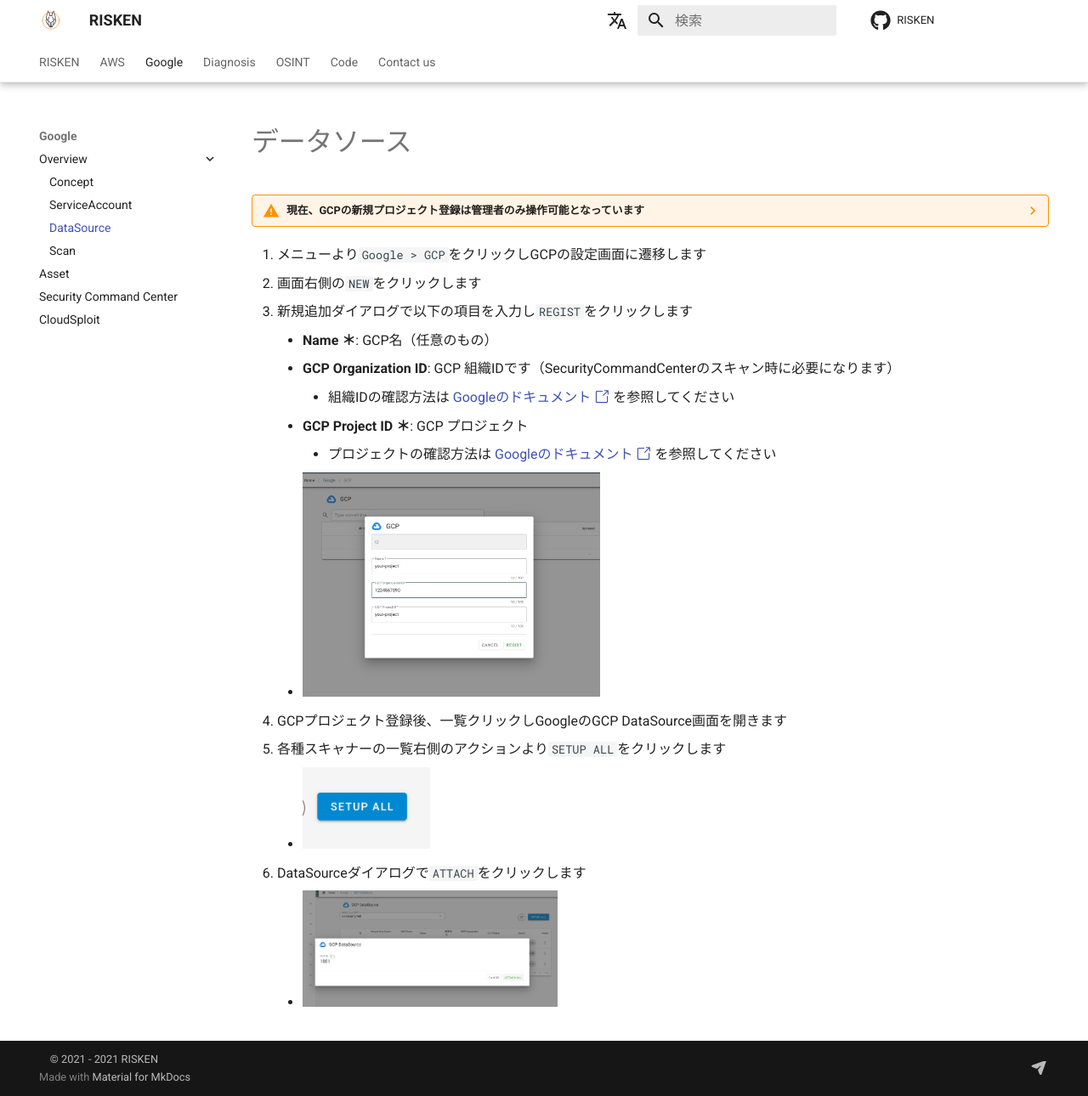
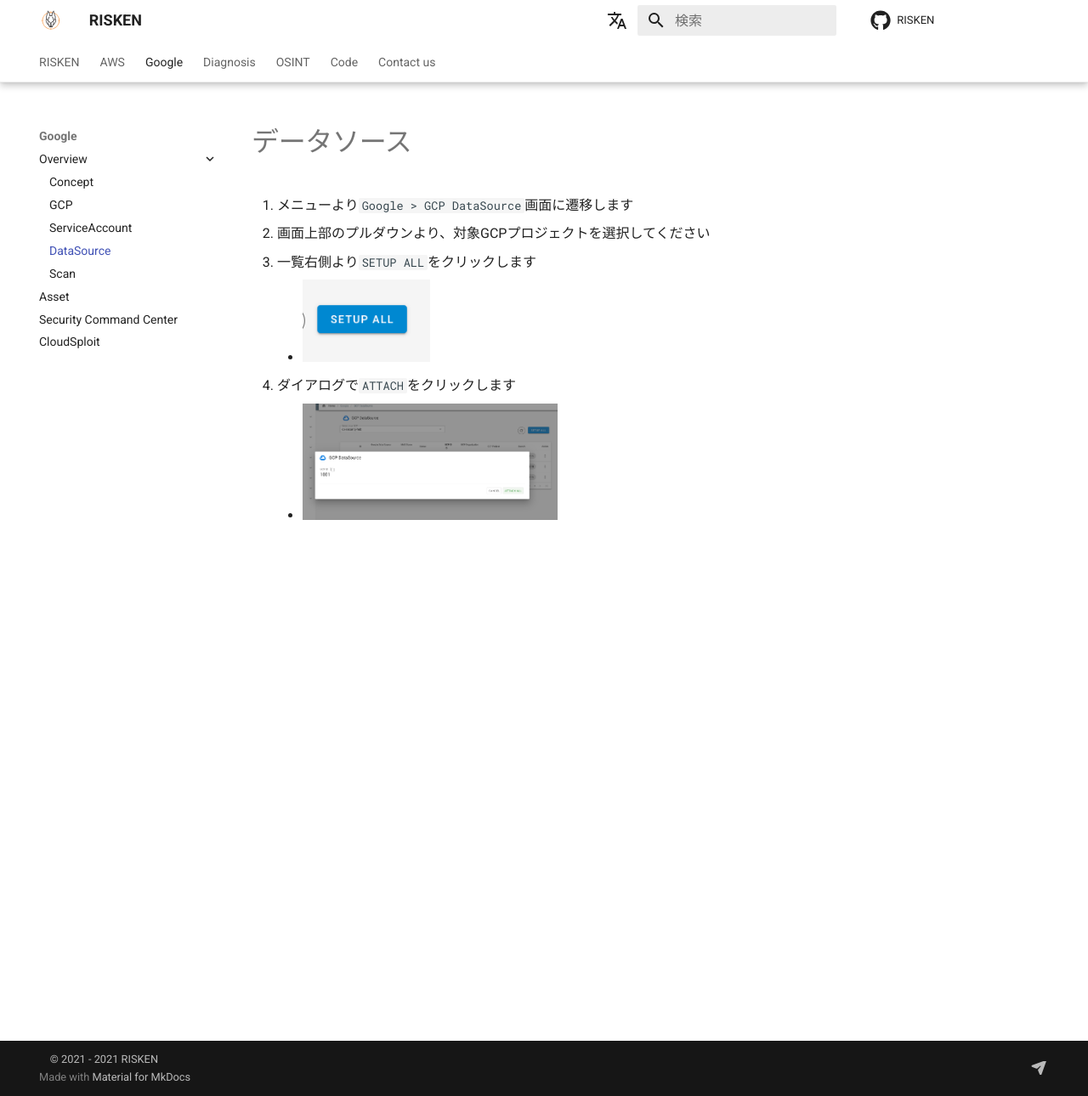
Before and after one commit to ca-risken/doc, an MkDocs documentation site: the page built from docs/google/overview_datasource.md, in a window 1280 px wide and 1290 px high. Shown: the whole window at 85% size. Built offline with MkDocs 1.6.1 and Material for MkDocs 9.7.7, drawn with Linux system fonts in a browser that asks for light colours; comment, search, counter and statistics services are not loaded.

Commit message:
fix gcp doc

```diff
--- a/docs/google/overview_datasource.md
+++ b/docs/google/overview_datasource.md
@@ -1,29 +1,8 @@
 # データソース
 
-??? warning "現在、GCPの新規プロジェクト登録は管理者のみ操作可能となっています"
-    設定が必要な方は以下の情報を添えて[Contact us](/contact/contact/)までご連絡ください
-
-    1. RISKENのプロジェクト
-    2. GCPのプロジェクトID
-    3. GCPの組織IDの
-        - 組織IDの確認方法は [Googleのドキュメント :octicons-link-external-24:](https://cloud.google.com/resource-manager/docs/creating-managing-organization){ target="_blank" } を参照してください
-    4. 申請者の方がそのGCPのプロジェクト（または、組織）の所有者だと分かる情報
-        - セキュリティ上の理由により、プロジェクトの所有確認をさせて頂く必要があります
-        - [マネージメントコンソールのIAM画面 :octicons-link-external-24:](https://console.cloud.google.com/iam-admin/iam){ target="_blank" } のキャプチャなどをご提示ください
-
-
-
-1. メニューより`Google > GCP`をクリックしGCPの設定画面に遷移します
-2. 画面右側の`NEW`をクリックします
-3. 新規追加ダイアログで以下の項目を入力し`REGIST`をクリックします
-    - **Name ＊**: GCP名（任意のもの）
-    - **GCP Organization ID**: GCP 組織IDです（SecurityCommandCenterのスキャン時に必要になります）
-        - 組織IDの確認方法は [Googleのドキュメント :octicons-link-external-24:](https://cloud.google.com/resource-manager/docs/creating-managing-organization){ target="_blank" } を参照してください
-    - **GCP Project ID ＊**: GCP プロジェクト
-        - プロジェクトの確認方法は [Googleのドキュメント :octicons-link-external-24:](https://cloud.google.com/resource-manager/docs/creating-managing-projects?hl=ja#identifying_projects){ target="_blank" } を参照してください
-    - ![GCP登録](/img/google/gcp_regist.png){style="width:350px"}
-4. GCPプロジェクト登録後、一覧クリックしGoogleのGCP DataSource画面を開きます
-5. 各種スキャナーの一覧右側のアクションより`SETUP ALL`をクリックします
+1. メニューより`Google > GCP DataSource`画面に遷移します
+2. 画面上部のプルダウンより、対象GCPプロジェクトを選択してください
+3. 一覧右側より`SETUP ALL`をクリックします
     - ![SETUP ALL](/img/google/gcp_setup_all.png){style="width:150px"}
-6. DataSourceダイアログで`ATTACH`をクリックします
+4. ダイアログで`ATTACH`をクリックします
     - ![ATTACH ALL](/img/google/gcp_attach_all.png){style="width:300px"}
--- a/mkdocs.yml
+++ b/mkdocs.yml
@@ -36,6 +36,7 @@ nav:
   - Google:
     - Overview:
       - Concept:               google/overview_google.md
+      - GCP:                   google/overview_gcp.md
       - ServiceAccount:        google/overview_sa.md
       - DataSource:            google/overview_datasource.md
       - Scan:                  google/overview_scan.md
```
Also changed, not shown: docs/google/overview_gcp.md (added, +40 -0 lines), docs/google/overview_google.md (+5 -6 lines), docs/img/google/gcp_regist.png.
